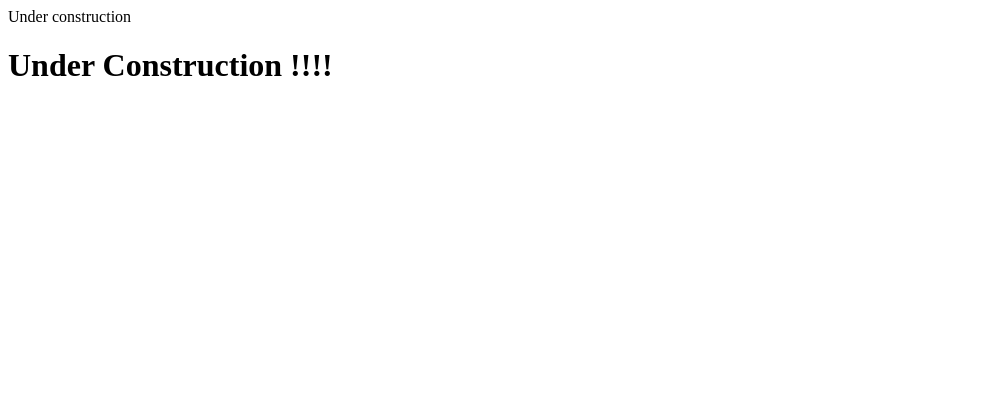
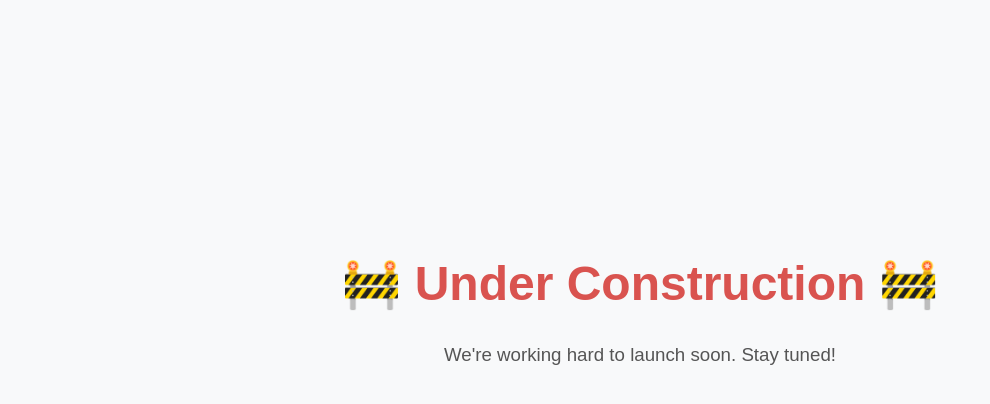
Before and after one commit to velavah/static-page, a plain HTML site: page index.html in a window 1280 px wide. Shown: the whole page, without its empty margins (0-990 px from the left). Drawn offline with Linux system fonts and the light colour scheme.

Commit message:
Update index.html

```diff
--- a/index.html
+++ b/index.html
@@ -1,7 +1,29 @@
-<html>
-<head>Under construction
+<!DOCTYPE html>
+<html lang="en">
+<head>
+  <meta charset="UTF-8" />
+  <meta name="viewport" content="width=device-width, initial-scale=1.0" />
+  <title>Under Construction</title>
+  <style>
+    body {
+      font-family: Arial, sans-serif;
+      text-align: center;
+      margin-top: 20%;
+      background-color: #f8f9fa;
+      color: #333;
+    }
+    h1 {
+      font-size: 3em;
+      color: #d9534f;
+    }
+    h3 {
+      font-weight: normal;
+      color: #555;
+    }
+  </style>
 </head>
 <body>
-<h1>Under Construction !!!!</h1>
+  <h1>🚧 Under Construction 🚧</h1>
+  <h3>We're working hard to launch soon. Stay tuned!</h3>
 </body>
 </html>
```
